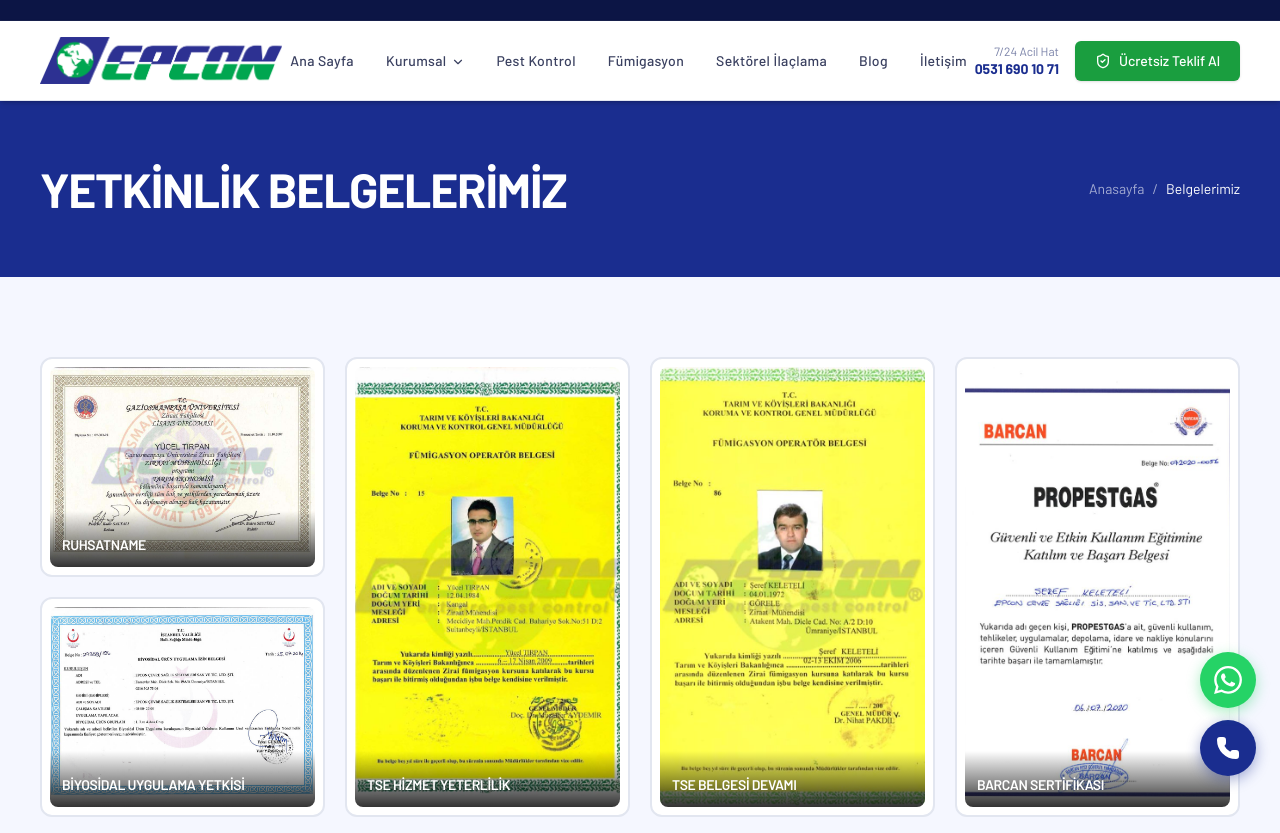
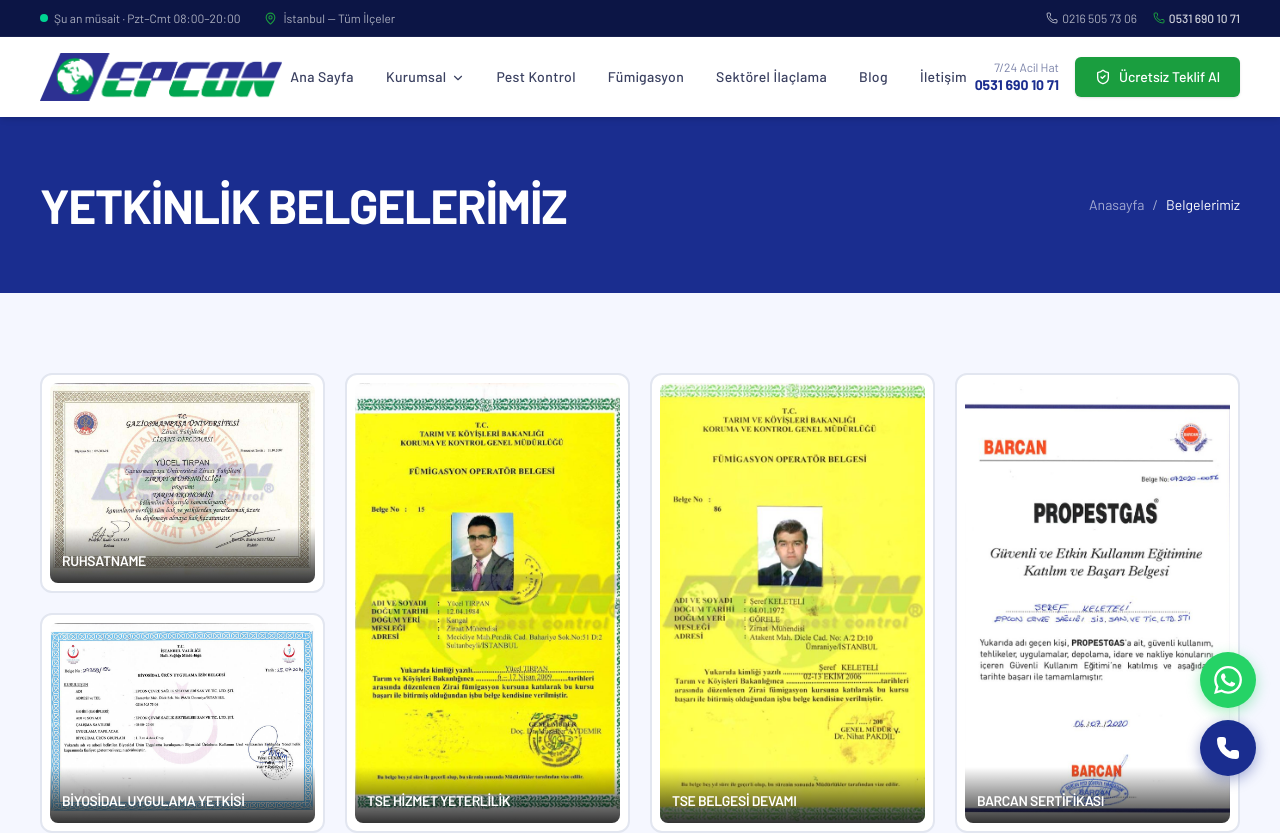
Before and after one commit to elamedya-sudo/epcon, a Next.js app: page /belgelerimiz in a window 1280 px wide. Shown: the top 833 px of the page. Built offline with nearby package versions, Linux system fonts and the light colour scheme; a web font is replaced by a local one.

Commit message:
Header düz4enlemesi

```diff
--- a/components/Footer.tsx
+++ b/components/Footer.tsx
@@ -14,11 +14,11 @@
   ];
 
   const services = [
-    { name: "Hamamböceği İlaçlama", href: "/hizmetlerimiz/pest-kontrol" },
-    { name: "Akrep İlaçlama", href: "/hizmetlerimiz/pest-kontrol" },
-    { name: "Pire & Bit İlaçlama", href: "/hizmetlerimiz/pest-kontrol" },
-    { name: "Fümigasyon Hizmetleri", href: "/hizmetlerimiz/fumigasyon" },
-    { name: "Mekan Dezenfeksiyonu", href: "/hizmetlerimiz/pest-kontrol" },
+    { name: "Hamamböceği İlaçlama", href: "/pest-kontrol" },
+    { name: "Akrep İlaçlama", href: "/pest-kontrol" },
+    { name: "Pire & Bit İlaçlama", href: "/pest-kontrol" },
+    { name: "Fümigasyon Hizmetleri", href: "/fumigasyon" },
+    { name: "Mekan Dezenfeksiyonu", href: "/pest-kontrol" },
   ];
 
   return (
--- a/components/Header.tsx
+++ b/components/Header.tsx
@@ -5,7 +5,7 @@
 
 export default function Header() {
   const [isOpen, setIsOpen] = useState(false);
-  const [isCorporateOpen, setIsCorporateOpen] = useState(false); // Mobil Kurumsal menü state'i
+  const [isCorporateOpen, setIsCorporateOpen] = useState(false);
 
   const menuItems = [
     { name: "Ana Sayfa", href: "/" },
@@ -16,7 +16,7 @@
         { name: "Hakkımızda", href: "/hakkimizda" },
         { name: "Kalite Standartlarımız", href: "/hakkimizda#kalite" },
         { name: "Misyon & Vizyon", href: "/hakkimizda#misyon-vizyon" },
-        { name: "Belgelerimiz", href: "/belgelerimiz" }, // Sadece bu ayrı sayfa
+        { name: "Belgelerimiz", href: "/belgelerimiz" },
       ],
     },
     { name: "Pest Kontrol", href: "/pest-kontrol" },
@@ -27,15 +27,33 @@
   ];
 
   return (
+    // 1. ANA SARICI: Sayfa kaydıkça üstte sabit kalmasını sağlayan sticky yapı
     <header className="w-full sticky top-0 z-50 font-barlow bg-white shadow-md flex flex-col">
 
-      {/* ── TOP STRIP ── */}
+      {/* ── TOP STRIP (KAYBOLAN LACİVERT ÜST BANT) ── */}
       <div className="w-full bg-navy-deeper text-white/65 text-xs py-2.5 px-6 md:px-10 hidden sm:flex justify-between items-center gap-2 border-b border-white/5">
-        {/* ... İçerik aynı kalıyor ... */}
+        <div className="flex items-center gap-4 md:gap-6">
+          <span className="flex items-center gap-1.5">
+            <span className="w-2 h-2 rounded-full bg-emerald-400 animate-pulse" />
+            Şu an müsait · Pzt–Cmt 08:00–20:00
+          </span>
+          <span className="flex items-center gap-1.5">
+            <MapPin size={13} className="text-pest-green" />
+            İstanbul — Tüm İlçeler
+          </span>
+        </div>
+        <div className="flex items-center gap-4">
+          <a href="tel:+902165057306" className="flex items-center gap-1 hover:text-white transition-colors">
+            <Phone size={12} /> 0216 505 73 06
+          </a>
+          <a href="tel:+905316901071" className="flex items-center gap-1 hover:text-white transition-colors font-medium text-white/80">
+            <Phone size={12} className="text-pest-green" /> 0531 690 10 71
+          </a>
+        </div>
       </div>
 
-      {/* ── MAIN NAVBAR ── */}
-      <nav className="w-full bg-white border-b border-border h-20 px-6 md:px-10 flex items-center justify-between sticky top-0 shadow-sm">
+      {/* ── MAIN NAVBAR (BEYAZ ANA MENÜ) ── */}
+      <nav className="w-full bg-transparent h-20 px-6 md:px-10 flex items-center justify-between">
         {/* Logo */}
         <div className="flex items-center h-full py-2">
           <a href="/" className="flex items-center h-full">
@@ -48,10 +66,10 @@
         </div>
 
         {/* Masaüstü Menü Linkleri */}
-        <div className="hidden lg:flex items-center gap-6 xl:gap-8 relative">
+        <div className="hidden lg:flex items-center gap-6 xl:gap-8 relative h-full">
           {menuItems.map((item, idx) => (
             item.isDropdown ? (
-              <div key={idx} className="relative group">
+              <div key={idx} className="relative group h-full flex items-center">
                 <button className="flex items-center gap-1 text-sm font-medium text-text-mid hover:text-navy transition-colors tracking-wide py-8">
                   {item.name} <ChevronDown size={14} className="mt-0.5 transition-transform group-hover:rotate-180" />
                 </button>
@@ -74,7 +92,7 @@
               <a
                 key={idx}
                 href={item.href}
-                className="text-sm font-medium text-text-mid hover:text-navy transition-colors tracking-wide py-8"
+                className="text-sm font-medium text-text-mid hover:text-navy transition-colors tracking-wide flex items-center h-full"
               >
                 {item.name}
               </a>
```
